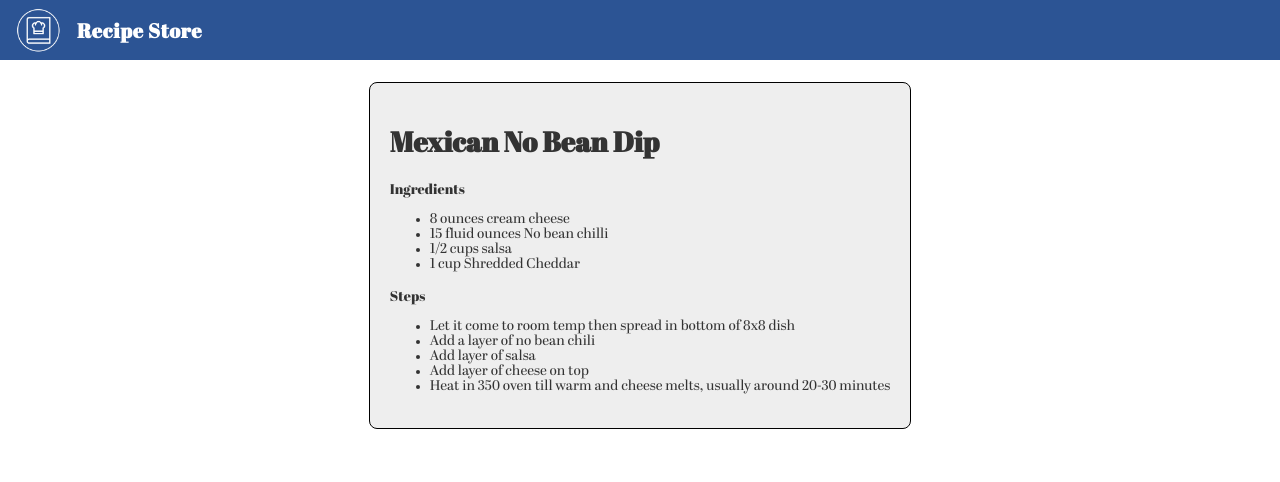
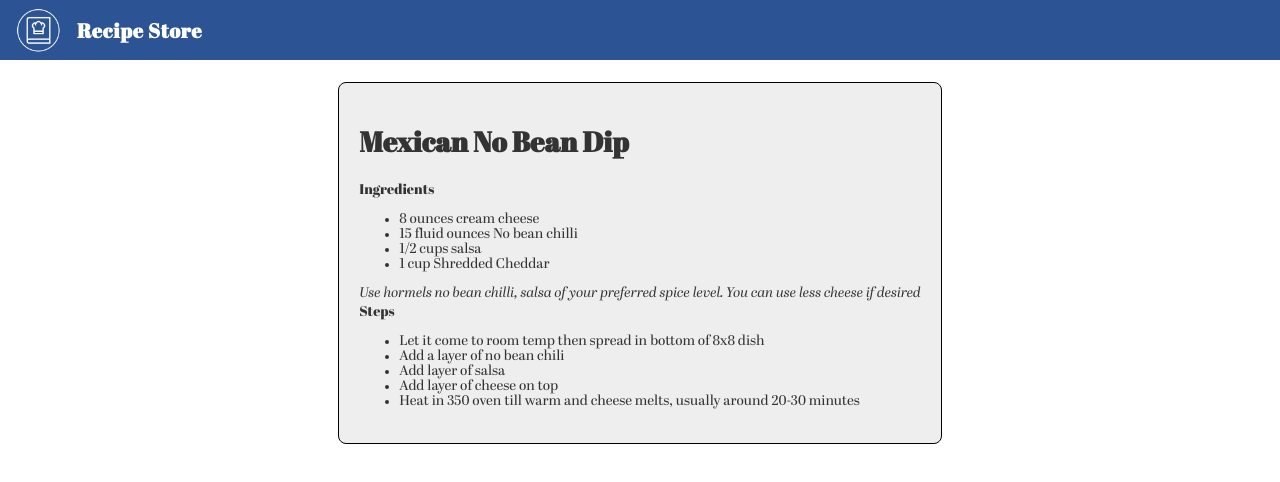
Before and after one commit to theheuman/RecipeStore, an Angular app: page / in a window 1280 px wide. Shown: the top 482 px of the page. Built offline with nearby package versions, Linux system fonts and the light colour scheme.

Commit message:
italic font

```diff
--- a/src/app/components/recipe-card/recipe-card.component.html
+++ b/src/app/components/recipe-card/recipe-card.component.html
@@ -10,6 +10,9 @@
       </li>
     </ul>
   </div>
+  <div class="notes">
+    {{recipe.notes}}
+  </div>
   <div class="steps">
     Steps
     <ul>
@@ -17,6 +20,5 @@
         {{step}}
       </li>
     </ul>
-
   </div>
 </div>
--- a/src/app/components/recipe-card/recipe-card.component.scss
+++ b/src/app/components/recipe-card/recipe-card.component.scss
@@ -8,3 +8,7 @@
 ul {
   font-family: "Abril Regular", serif;
 }
+
+.notes {
+  font-family: "Abril Regular Italic", serif;
+}
--- a/src/app/services/recipe.service.ts
+++ b/src/app/services/recipe.service.ts
@@ -50,7 +50,7 @@ export class RecipeService {
       "Add layer of cheese on top",
       "Heat in 350 oven till warm and cheese melts, usually around 20-30 minutes"
     ],
-    notes: "Use hormels no bean chilli, use salsa of your preferred spice level, you can use less cheese if desired"
+    notes: "Use hormels no bean chilli, salsa of your preferred spice level. You can use less cheese if desired"
   }
   constructor() { }
 
--- a/src/styles.scss
+++ b/src/styles.scss
@@ -3,7 +3,13 @@
   font-family: "Abril Fatface";
   src: local("Oxygen"), url(./assets/fonts/abril/AbrilFatface-Regular.ttf) format("truetype");
 }
+
 @font-face {
   font-family: "Abril Regular";
   src: local("Oxygen"), url(./assets/fonts/abril/AbrilDisplay-Regular.otf) format("opentype");
 }
+
+@font-face {
+  font-family: "Abril Regular Italic";
+  src: local("Oxygen"), url(./assets/fonts/abril/AbrilDisplay-Italic.otf) format("opentype");
+}
```
Also changed, not shown: src/assets/fonts/abril/AbrilDisplay-italic.otf (added).
